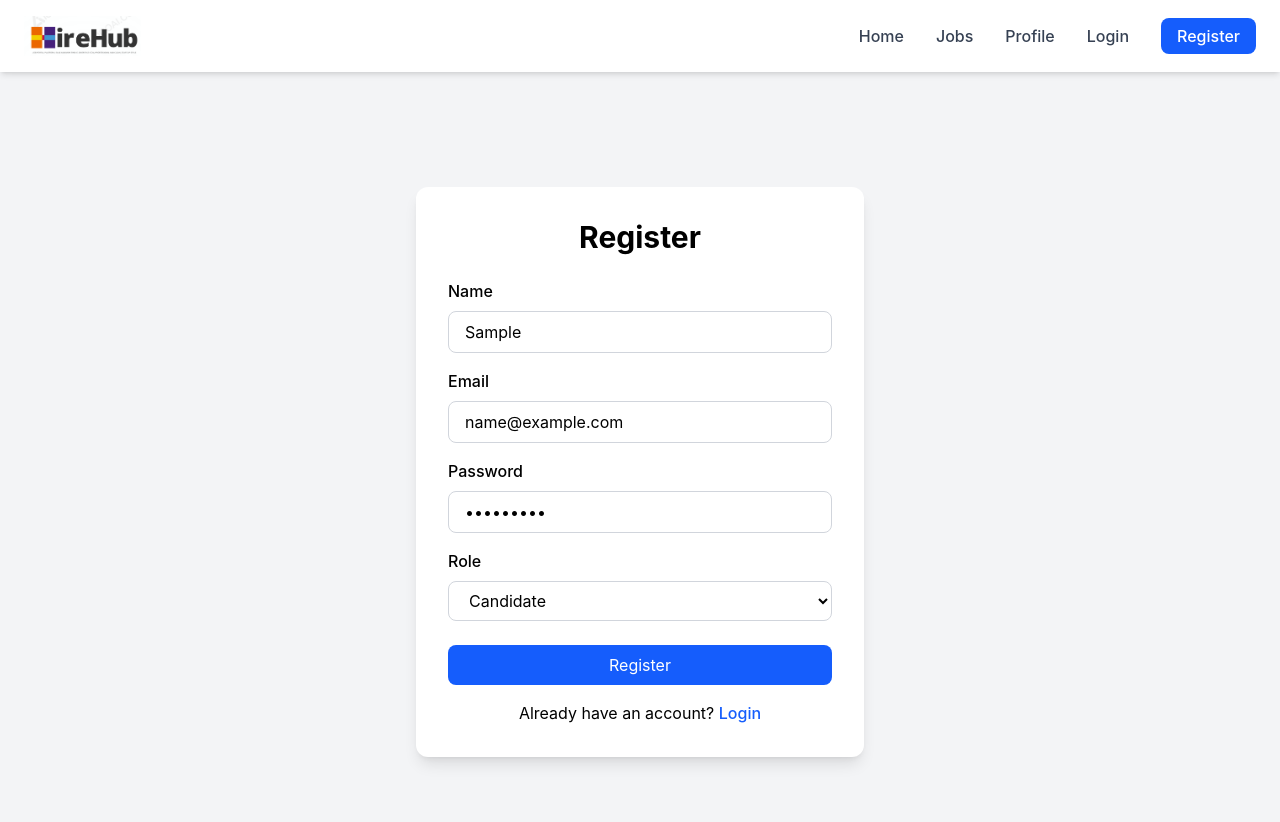
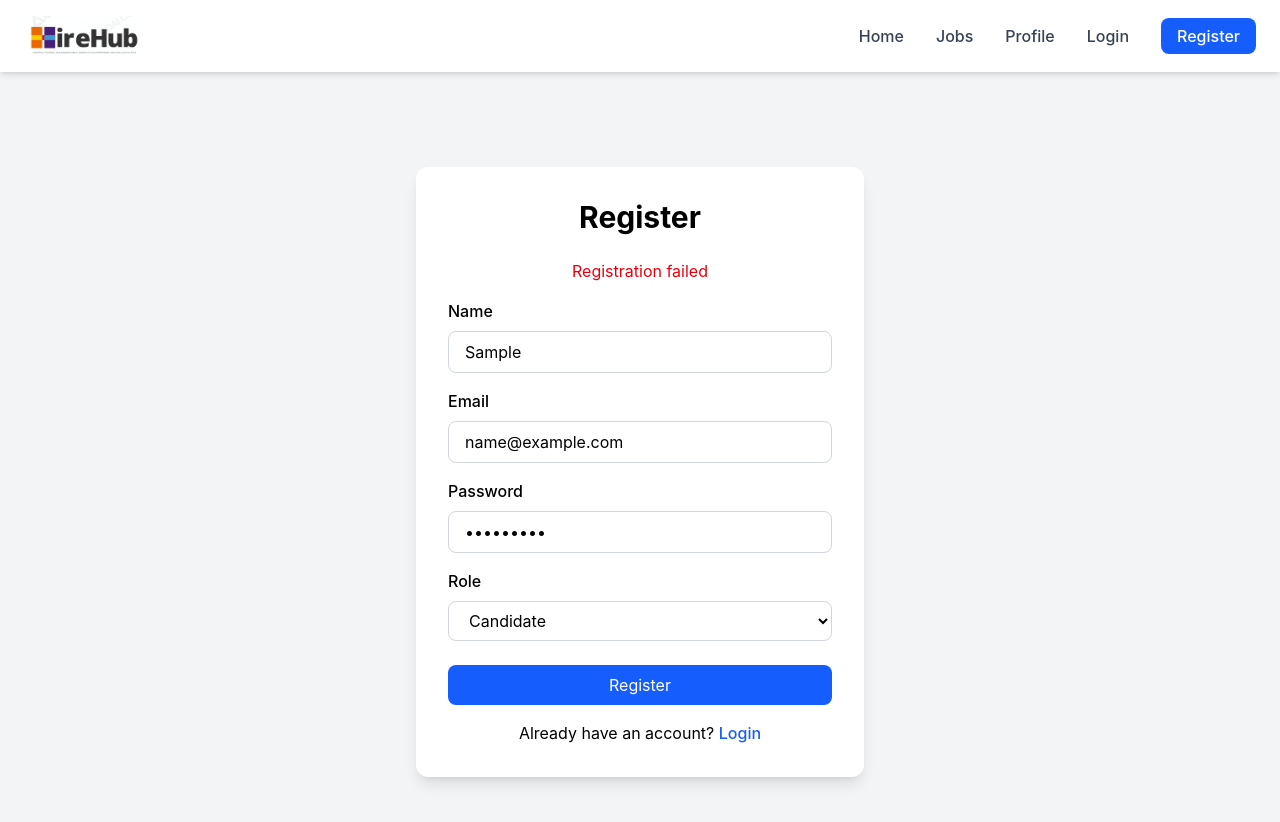
Before and after one commit to kumarharsh7070/Hirehub-mern, a React (Vite) app in the folder FRONTED/: page /register in a window 1280 px wide. Both pictures are taken after typing "Sample", "name@example.com", "Sample123" into the empty fields and a click on the button "Register". Shown: the top 822 px of the page. Built offline with nearby package versions, Linux system fonts and the light colour scheme; no server answers.

Commit message:
working on register connect to backend

```diff
--- a/FRONTED/src/pages/Register.jsx
+++ b/FRONTED/src/pages/Register.jsx
@@ -1,20 +1,51 @@
 import { useState } from "react";
-import { Link } from "react-router-dom";
+import { Link, useNavigate } from "react-router-dom";
+import api from "../services/api";
+
 function Register() {
+  const navigate = useNavigate();
+
   const [name, setName] = useState("");
   const [email, setEmail] = useState("");
   const [password, setPassword] = useState("");
   const [role, setRole] = useState("candidate");
 
-  const handleSubmit = (e) => {
+  const [error, setError] = useState("");
+  const [success, setSuccess] = useState("");
+
+  const handleSubmit = async (e) => {
     e.preventDefault();
 
-    console.log({
+    setError("");
+    setSuccess("");
+
+    if (!name || !email || !password) {
+      setError("All fields are required");
+      return;
+    }
+
+    try {
+      const response = await api.post("/users/register", {
         name,
         email,
         password,
         role,
       });
+
+      console.log(response.data);
+
+      setSuccess("Registration successful! Redirecting to login...");
+
+      setTimeout(() => {
+        navigate("/login");
+      }, 2000);
+
+    } catch (err) {
+      setError(
+        err.response?.data?.message ||
+        "Registration failed"
+      );
+    }
   };
 
   return (
@@ -25,6 +56,18 @@ function Register() {
         <h1 className="text-3xl font-bold text-center mb-6">
           Register
         </h1>
+
+        {error && (
+          <p className="text-red-600 text-center mb-4">
+            {error}
+          </p>
+        )}
+
+        {success && (
+          <p className="text-green-600 text-center mb-4">
+            {success}
+          </p>
+        )}
 
         <form onSubmit={handleSubmit}>
 
@@ -100,15 +143,17 @@ function Register() {
           >
             Register
           </button>
+
           <p className="text-center mt-4">
             Already have an account?{" "}
             <Link
               to="/login"
-    className="text-blue-600 font-medium"
+              className="text-blue-600 font-medium hover:underline"
             >
               Login
             </Link>
           </p>
+
         </form>
 
       </div>
```
Lines whose indentation alone changed are shown as unchanged.
